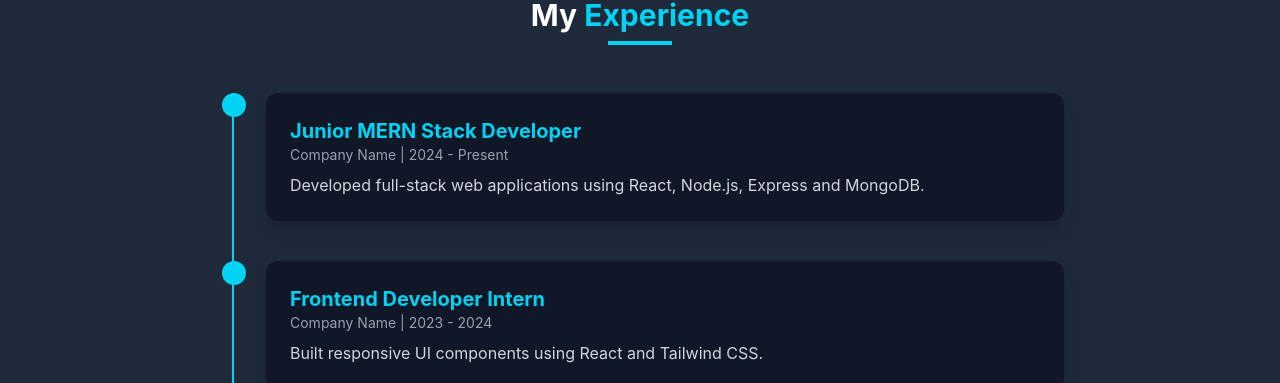
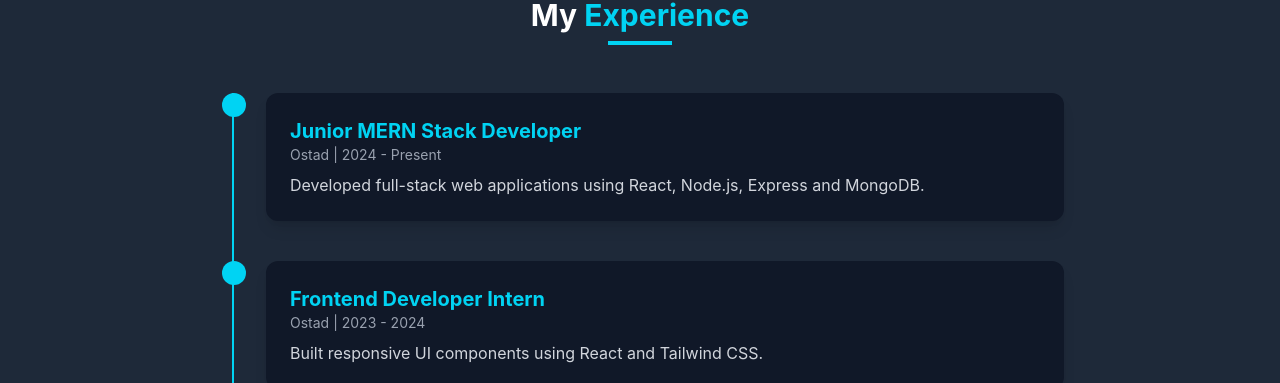
Before and after one commit to mdshakil221/portfolio-frontend, a React (Vite) app: page / in a window 1280 px wide. Shown: the part 2547-2930 px from the top of the page. Built offline with nearby package versions, Linux system fonts and the light colour scheme; no server answers.

Commit message:
company add

```diff
--- a/src/components/Experience.jsx
+++ b/src/components/Experience.jsx
@@ -1,13 +1,13 @@
 const experiences = [
   {
     title: 'Junior MERN Stack Developer',
-    company: 'Company Name',
+    company: 'Ostad',
     duration: '2024 - Present',
     description: 'Developed full-stack web applications using React, Node.js, Express and MongoDB.',
   },
   {
     title: 'Frontend Developer Intern',
-    company: 'Company Name',
+    company: 'Ostad',
     duration: '2023 - 2024',
     description: 'Built responsive UI components using React and Tailwind CSS.',
   },
```
